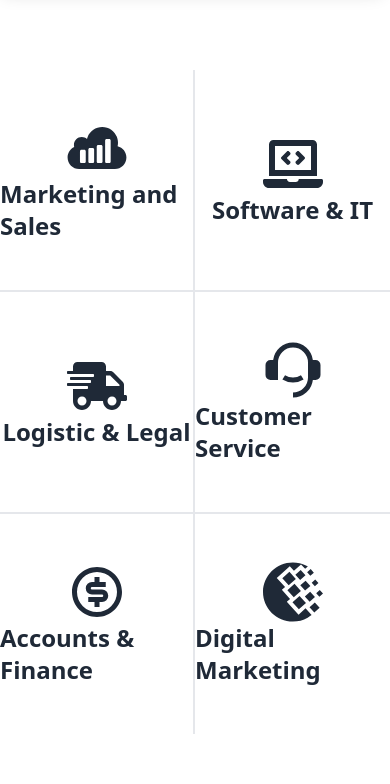
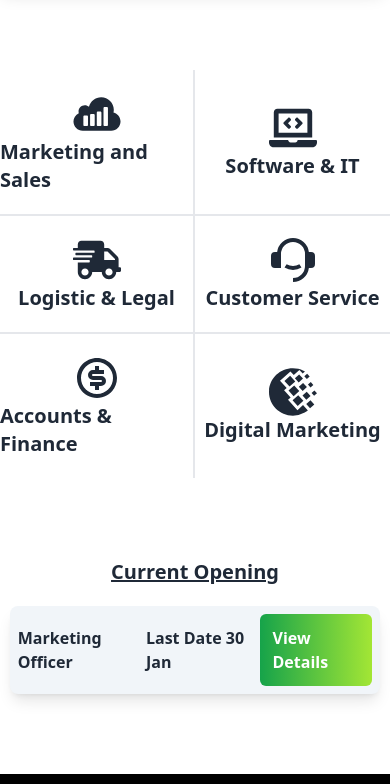
Before and after one commit to Mdsakib999/tazan-group, a React (Vite) app: page /career in a window 390 px wide. Shown: the part 627-1411 px from the top of the page. Built offline with nearby package versions, Linux system fonts and the light colour scheme.

Commit message:
career responsive done

```diff
--- a/src/components/Career.jsx
+++ b/src/components/Career.jsx
@@ -44,29 +44,29 @@ const Career = () => {
 
       {/*  */}
       <div className=" my-20 grid grid-cols-2 lg:grid-cols-3 gap-0">
-      <div className=" flex flex-col items-center justify-center py-12 hover:bg-slate-100 border-r-2 border-b-2">
-        <FaSellsy className="text-6xl" />
-        <p className="text-2xl font-semibold">Marketing and Sales</p>
+      <div className=" flex flex-col items-center justify-center py-5 lg:py-12 hover:bg-slate-100 border-r-2 border-b-2">
+        <FaSellsy className="text-5xl lg:text-6xl" />
+        <p className="text-xl lg:text-2xl font-semibold">Marketing and Sales</p>
       </div>
-      <div className="flex flex-col items-center justify-center py-12 lg:border-r-2 border-b-2 hover:bg-slate-100">
-        <FaLaptopCode className="text-6xl" />
-        <p className="text-2xl font-semibold">Software & IT</p>
+      <div className="flex flex-col items-center justify-center py-5 lg:py-12 lg:border-r-2 border-b-2 hover:bg-slate-100">
+        <FaLaptopCode className="text-5xl lg:text-6xl" />
+        <p className="text-xl lg:text-2xl font-semibold">Software & IT</p>
       </div>
-      <div className="flex flex-col items-center justify-center py-12 border-b-2 border-r-2 lg:border-r-0 hover:bg-slate-100">
-        <FaShippingFast className="text-6xl" />
-        <p className="text-2xl font-semibold">Logistic & Legal</p>
+      <div className="flex flex-col items-center justify-center py-5 lg:py-12 border-b-2 border-r-2 lg:border-r-0 hover:bg-slate-100">
+        <FaShippingFast className="text-5xl lg:text-6xl" />
+        <p className="text-xl lg:text-2xl font-semibold">Logistic & Legal</p>
       </div>
-      <div className="flex flex-col items-center justify-center  py-12 lg:border-r-2 border-b-2 lg:border-b-0 hover:bg-slate-100">
-        <RiCustomerService2Fill className="text-6xl" />
-        <p className="text-2xl font-semibold">Customer Service</p>
+      <div className="flex flex-col items-center justify-center  py-5 lg:py-12 lg:border-r-2 border-b-2 lg:border-b-0 hover:bg-slate-100">
+        <RiCustomerService2Fill className="text-5xl lg:text-6xl" />
+        <p className="text-xl lg:text-2xl font-semibold">Customer Service</p>
       </div>
-      <div className="flex flex-col items-center justify-center  py-12 border-r-2 hover:bg-slate-100">
-        <RiMoneyDollarCircleLine className="text-6xl" />
-        <p className="text-2xl font-semibold">Accounts & Finance</p>
+      <div className="flex flex-col items-center justify-center  py-5 lg:py-12 border-r-2 hover:bg-slate-100">
+        <RiMoneyDollarCircleLine className="text-5xl lg:text-6xl" />
+        <p className="text-xl lg:text-2xl font-semibold">Accounts & Finance</p>
       </div>
-      <div className=" flex flex-col items-center justify-center  py-12 hover:bg-slate-100">
-        <SiWebmoney className="text-6xl" />
-        <p className="text-2xl font-semibold">Digital Marketing</p>
+      <div className=" flex flex-col items-center justify-center  py-5 lg:py-12 hover:bg-slate-100">
+        <SiWebmoney className="text-5xl lg:text-6xl" />
+        <p className="text-xl lg:text-2xl font-semibold">Digital Marketing</p>
       </div>
     </div>
 
```
